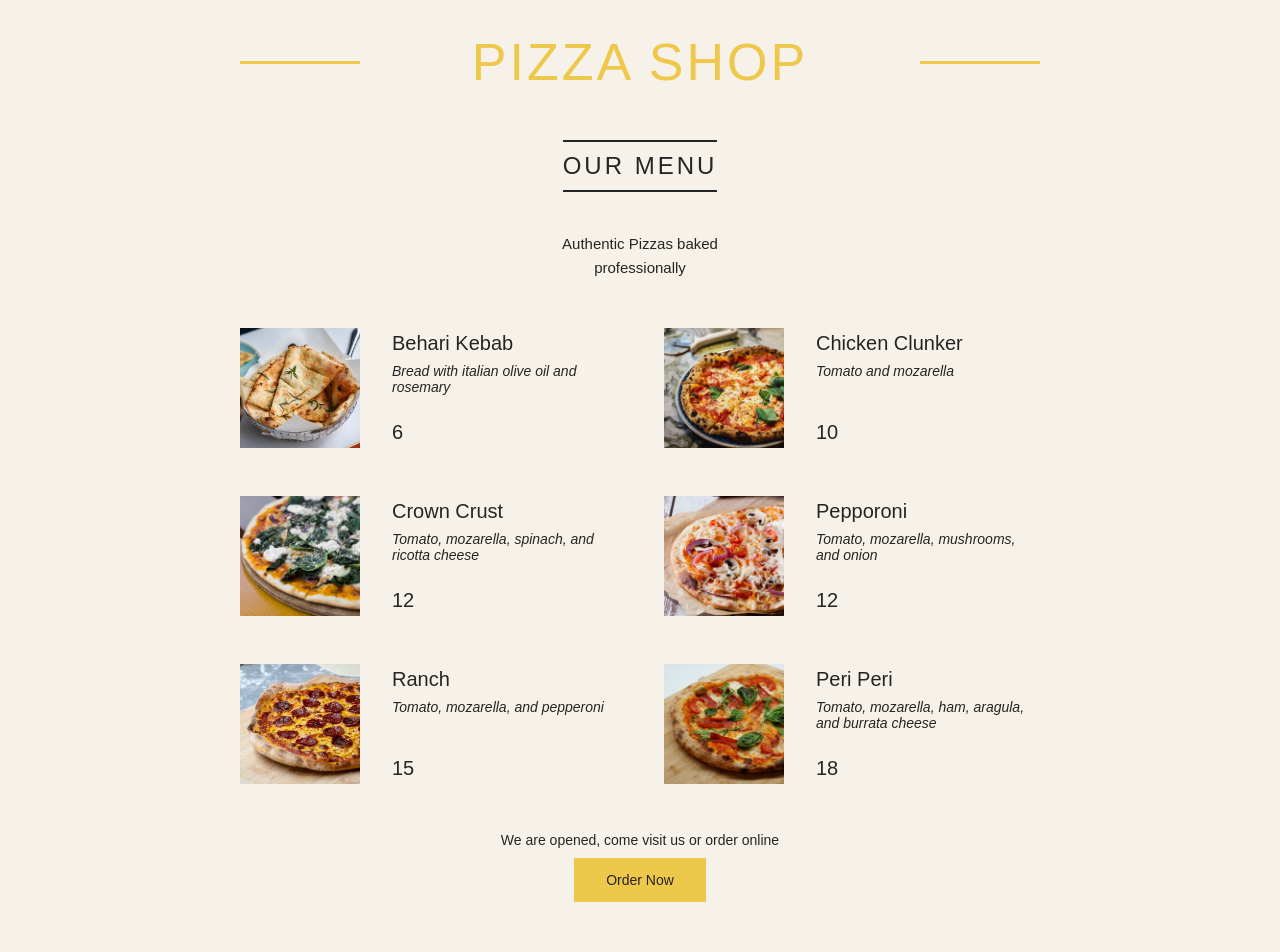
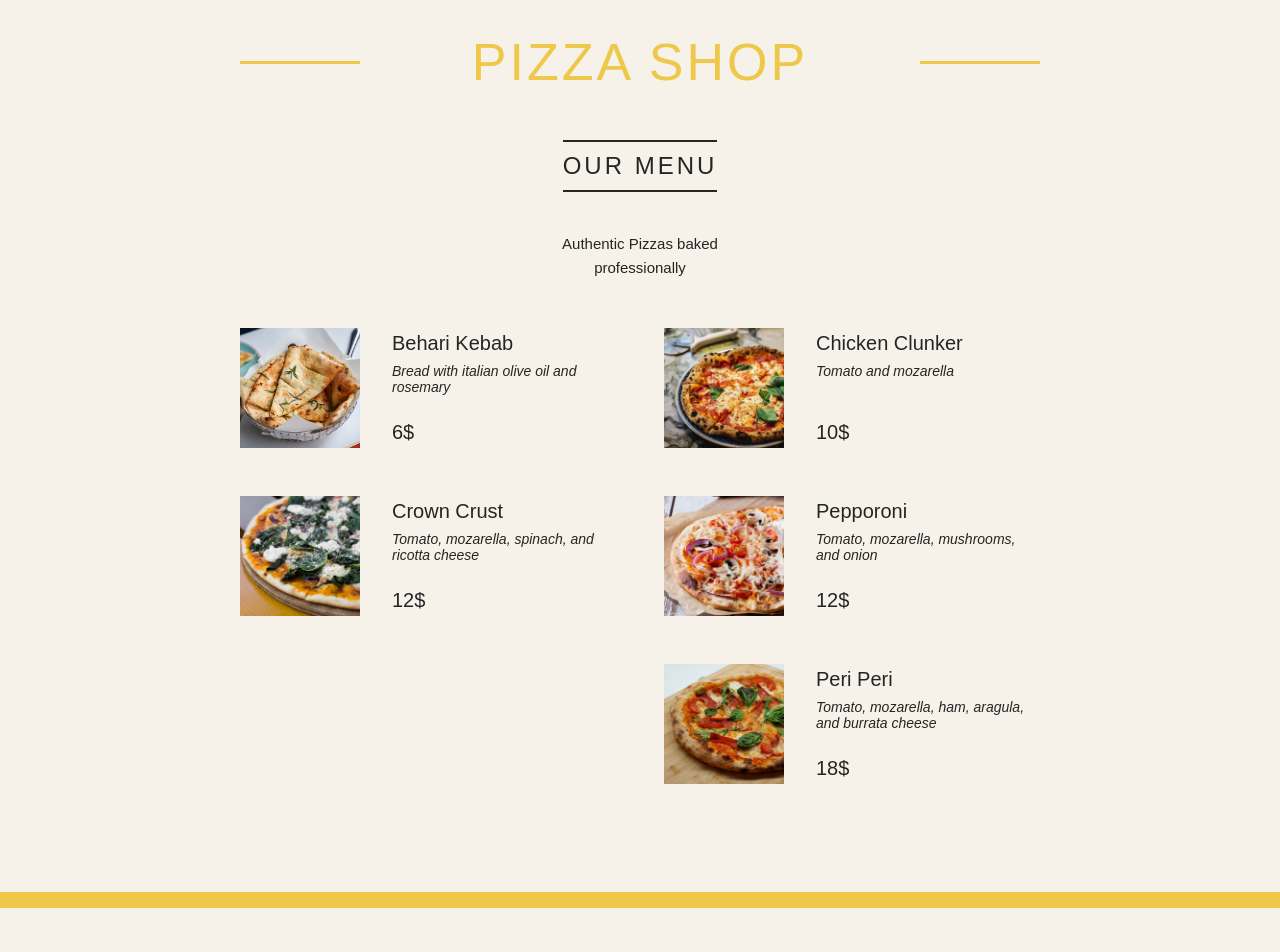
Before and after one commit to muhammaddahmadd/react-foodsite, a React (Create React App) app: page / in a window 1280 px wide. Shown: the top 952 px of the page. After the commit the page ends 908 px from the top, so only its background shows below. Built offline with nearby package versions, Linux system fonts and the light colour scheme.

Commit message:
Layout ready

```diff
--- a/src/App.js
+++ b/src/App.js
@@ -82,7 +82,7 @@ function MenuText() {
 }
 
 function Menu({data}) {
-  console.log(data)
+// alert(data.length)
   return <div className="pizzas">
     {data.map(pizza =>
       <Pizza name={pizza.name} ing={pizza.ingredients} pic={pizza.photoName} price={pizza.price} avalibility={pizza.soldOut} />
@@ -91,16 +91,29 @@ function Menu({data}) {
 }
 
 
-function Pizza({name, pic, ing, price }){
-  return <div className='pizza'>
-    <img src={`/${pic}`} alt={name} />
-
+function Pizza({ name, pic, ing, price, avalibility }){
+  console.log(typeof price)
+  return <div className=''>
+    {!avalibility && (
+      <div className='pizza'>
+        <img src={`/${pic}`} alt={name} />
 
    <div>
       <h3>{name}</h3>
       <p>{ing}</p>
-      <h3>{price}</h3>
+      <h3>{price + "$"}</h3>
    </div>
+   </div> )}
+
+
+    {/* {!avalibility && (
+
+      <div>
+        <h3>{name}</h3>
+        <p>{ing}</p>
+        <h3>{price}</h3>
+      </div>
+  )} */}
   </div>
 }
 
@@ -111,13 +124,17 @@ function Stats(){
   const h = date.getHours()
   const open = h >= 12 && h <= 22;
   console.log(open)
- return <div className='footer'>
-   <p>
+ return <footer className='footer'>
+   {/* <p>
      {`We are ${open ? "opened, come visit us or order online" : "closed"} `}
-
-   </p>
-   <button className='btn'>Order Now</button>
- </div>
+   </p> */}
+   {!open&& (
+    <div className='order'>
+       <p>We are closed</p>
+       <button className='btn'>Order Now</button>
+    </div>
+   )}
+ </footer>
 }
 
 export default App;
--- a/src/index.js
+++ b/src/index.js
@@ -1,6 +1,7 @@
 import React from 'react';
 import ReactDOM from 'react-dom/client';
 import './index.css';
+// import App from './App';
 import App from './App';
 // import reportWebVitals from './reportWebVitals';
 
```
Also changed, not shown: src/App1.js (added, +71 -0 lines).
